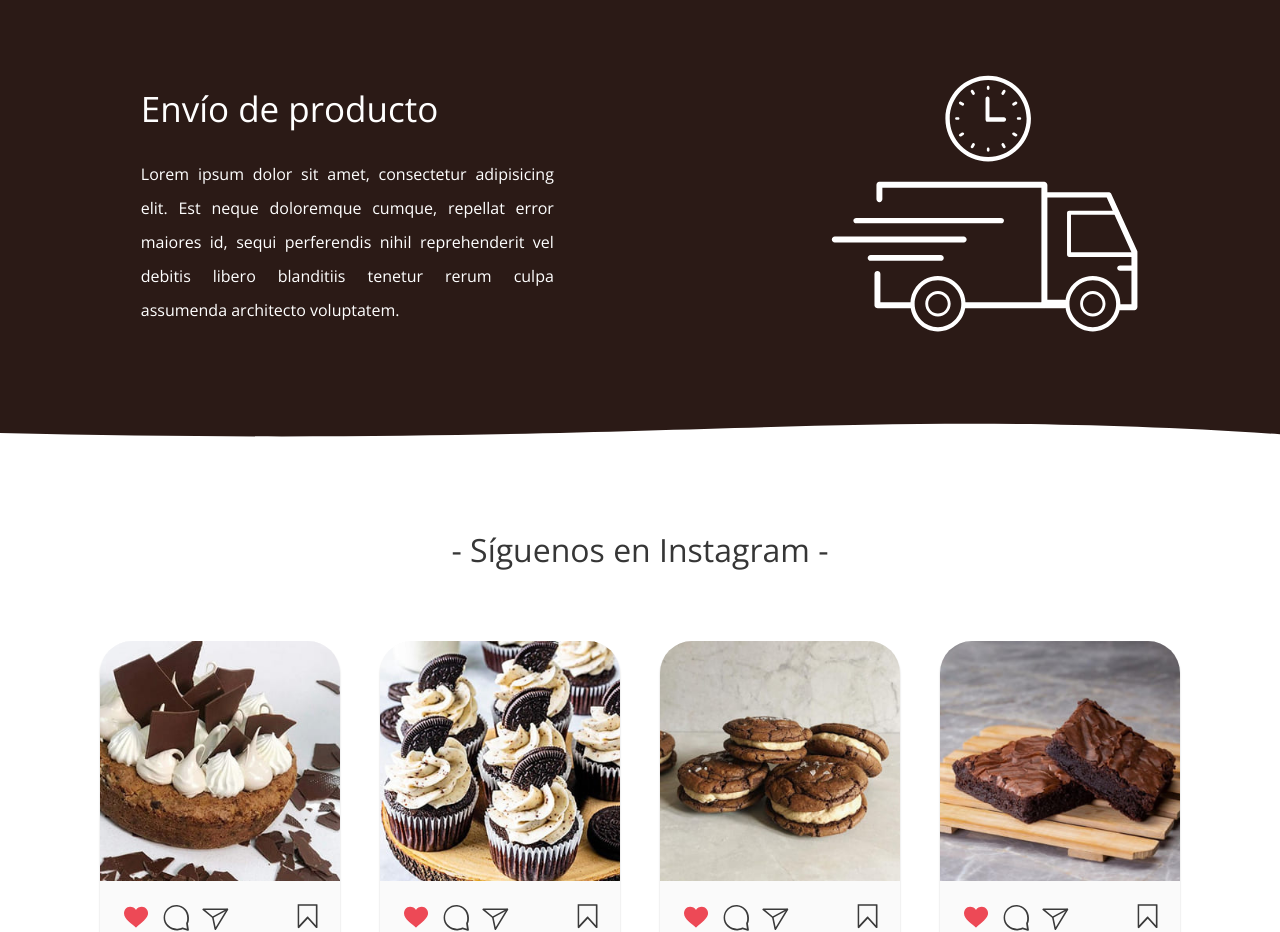
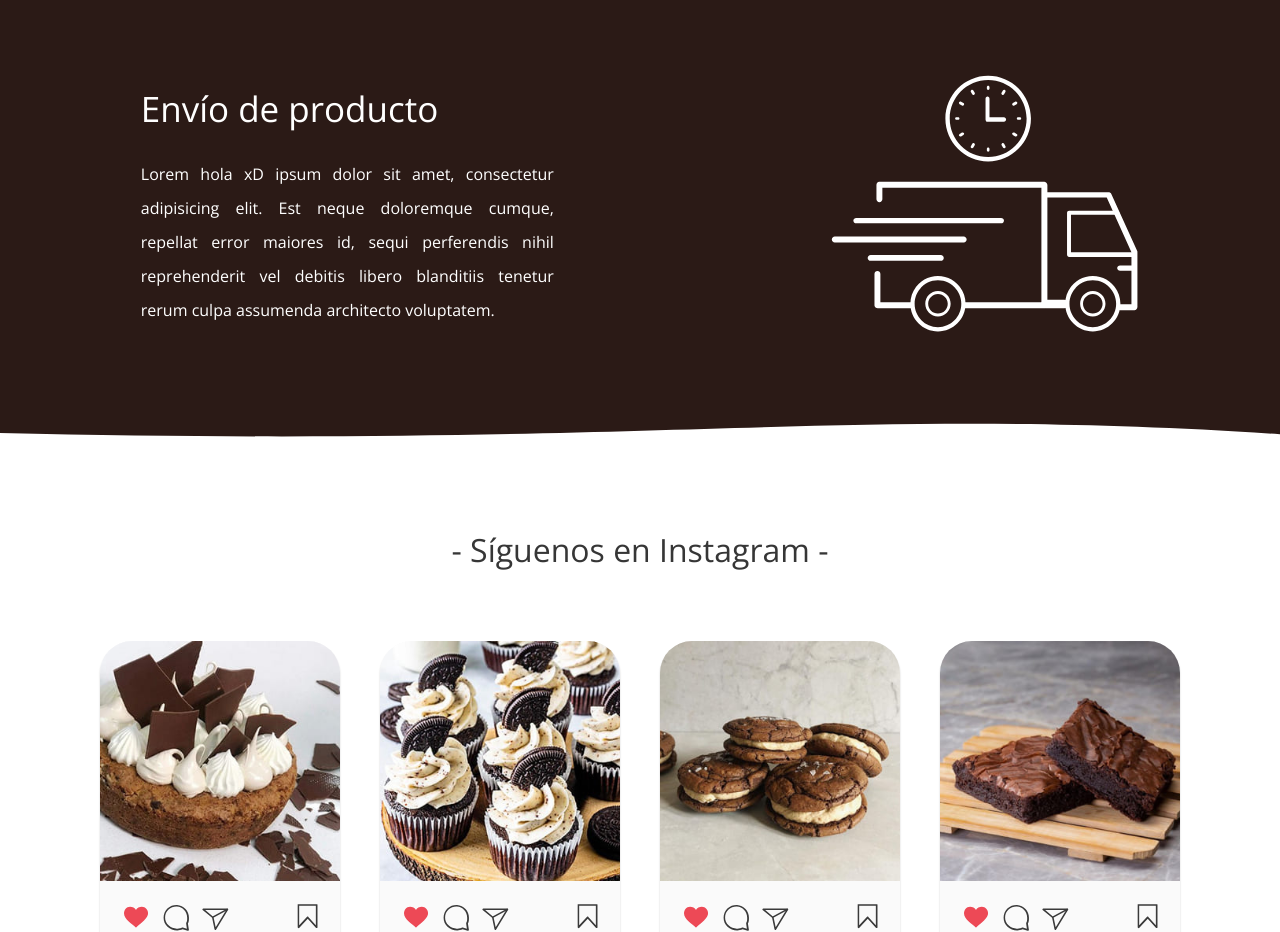
Before and after one commit to Isaelhdz/FORMULARIO, a plain HTML site: page index.html in a window 1280 px wide. Shown: the part 1380-2312 px from the top of the page. Drawn offline with nearby package versions, Linux system fonts and the light colour scheme; a script that the page names is missing.

Commit message:
Update index.html

```diff
--- a/index.html
+++ b/index.html
@@ -218,7 +218,7 @@
                 <div class="textos-envio">
 
                     <h1 class="titulo-envio">Envío de producto</h1>
-                    <p class="parrafo-envio">Lorem ipsum dolor sit amet, consectetur adipisicing elit. Est neque doloremque cumque, repellat error maiores id, sequi perferendis nihil reprehenderit vel debitis libero blanditiis tenetur rerum culpa assumenda architecto voluptatem.</p>
+                    <p class="parrafo-envio">Lorem hola xD ipsum dolor sit amet, consectetur adipisicing elit. Est neque doloremque cumque, repellat error maiores id, sequi perferendis nihil reprehenderit vel debitis libero blanditiis tenetur rerum culpa assumenda architecto voluptatem.</p>
 
                 </div>
 
```
